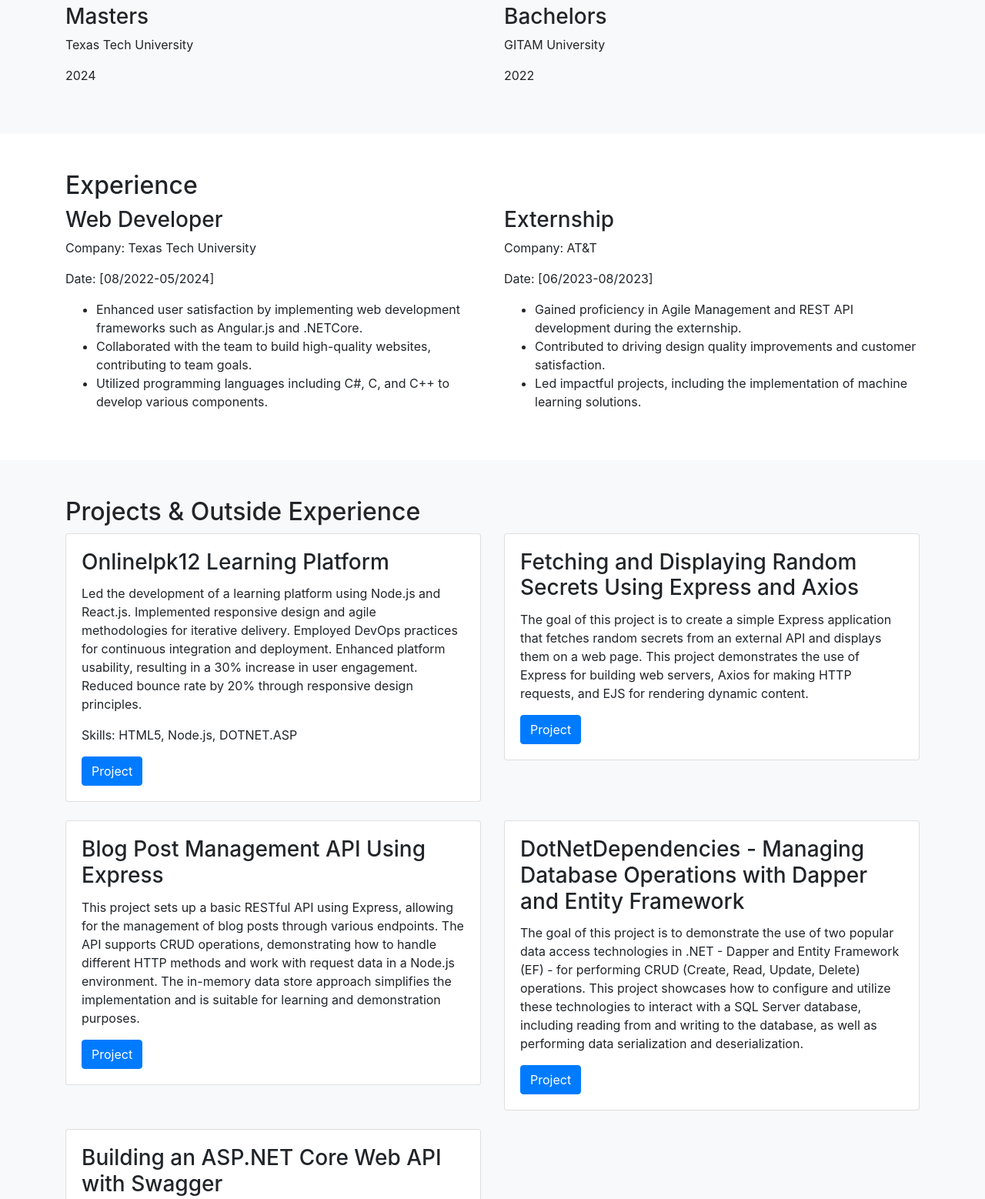
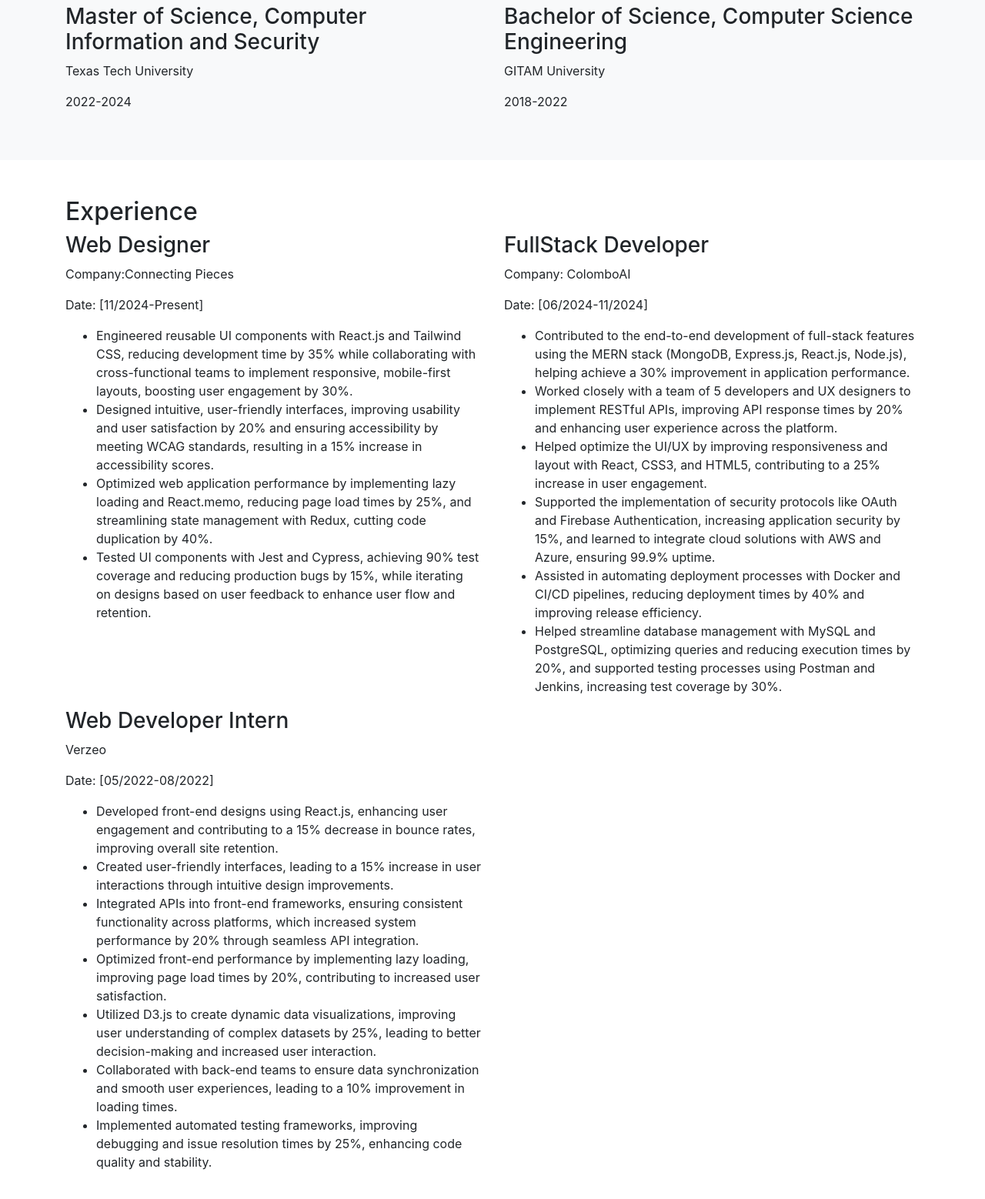
Before and after one commit to SulakshanaMucheli/portfolio, a plain HTML site: page index.html in a window 1280 px wide. Shown: the part 566-2124 px from the top of the page at 77% size. Drawn offline with nearby package versions, Linux system fonts and the light colour scheme; a small style sheet from the web is missing.

Commit message:
Update index.html

```diff
--- a/index.html
+++ b/index.html
@@ -78,14 +78,14 @@
             <h2>Education</h2>
             <div class="row">
                 <div class="col-md-6">
-                    <h3>Masters</h3>
+                    <h3>Master of Science, Computer Information and Security </h3>
                     <p>Texas Tech University</p>
-                    <p>2024</p>
+                    <p>2022-2024</p>
                 </div>
                 <div class="col-md-6">
-                    <h3>Bachelors</h3>
+                    <h3>Bachelor of Science, Computer Science Engineering </h3>
                     <p>GITAM University</p>
-                    <p>2022</p>
+                    <p>2018-2022</p>
                 </div>
             </div>
         </div>
@@ -96,25 +96,50 @@
             <h2>Experience</h2>
             <div class="row">
                 <div class="col-md-6">
-                    <h3>Web Developer</h3>
-                    <p>Company: Texas Tech University</p>
-                    <p>Date: [08/2022-05/2024]</p>
+                    <h3>Web Designer</h3>
+                    <p>Company:Connecting Pieces </p>
+                    <p>Date: [11/2024-Present]</p>
                     <ul>
-                        <li>Enhanced user satisfaction by implementing web development frameworks such as Angular.js and .NETCore.</li>
-                        <li>Collaborated with the team to build high-quality websites, contributing to team goals.</li>
-                        <li>Utilized programming languages including C#, C, and C++ to develop various components.</li>
+                        <li>Engineered reusable UI components with React.js and Tailwind CSS, reducing development time by 35% while collaborating with cross-functional teams to implement responsive, mobile-first layouts, boosting user engagement by 30%.
+
+                            </li>
+                        <li>Designed intuitive, user-friendly interfaces, improving usability and user satisfaction by 20% and ensuring accessibility by meeting WCAG standards, resulting in a 15% increase in accessibility scores.</li>
+                        <li>Optimized web application performance by implementing lazy loading and React.memo, reducing page load times by 25%, and streamlining state management with Redux, cutting code duplication by 40%.</li>
+                         <li>Tested UI components with Jest and Cypress, achieving 90% test coverage and reducing production bugs by 15%, while iterating on designs based on user feedback to enhance user flow and retention.</li>
                     </ul>
                 </div>
                 <div class="col-md-6">
-                    <h3>Externship</h3>
-                    <p>Company: AT&T</p>
-                    <p>Date: [06/2023-08/2023]</p>
+                    <h3>FullStack Developer</h3>
+                    <p>Company: ColomboAI</p>
+                    <p>Date: [06/2024-11/2024]</p>
                     <ul>
-                        <li>Gained proficiency in Agile Management and REST API development during the externship.</li>
-                        <li>Contributed to driving design quality improvements and customer satisfaction.</li>
-                        <li>Led impactful projects, including the implementation of machine learning solutions.</li>
+                        <li>Contributed to the end-to-end development of full-stack features using the MERN stack (MongoDB, Express.js, React.js, Node.js), helping achieve a 30% improvement in application performance.</li>
+                        <li>  Worked closely with a team of 5 developers and UX designers to implement RESTful APIs, improving API response times by 20% and enhancing user experience across the platform.</li>
+                        <li> Helped optimize the UI/UX by improving responsiveness and layout with React, CSS3, and HTML5, contributing to a 25% increase in user engagement.</li>
+                        <li> Supported the implementation of security protocols like OAuth and Firebase Authentication, increasing application security by 15%, and learned to integrate cloud solutions with AWS and Azure, ensuring 99.9% uptime.</li>
+                        <li> Assisted in automating deployment processes with Docker and CI/CD pipelines, reducing deployment times by 40% and improving release efficiency.</li>
+                        <li>  Helped streamline database management with MySQL and PostgreSQL, optimizing queries and reducing execution times by 20%, and supported testing processes using Postman and Jenkins, increasing test coverage by 30%.</li>
+
                     </ul>
                 </div>
+            </div>
+            <div class="row">
+                <div class="col-md-6">
+                    <h3>Web Developer Intern</h3>
+                    <p>Verzeo </p>
+                    <p>Date: [05/2022-08/2022]</p>
+                    <ul>
+                        <li>Developed front-end designs using React.js, enhancing user engagement and contributing to a 15% decrease in bounce rates, improving overall site retention.</li>
+                        <li>   Created user-friendly interfaces, leading to a 15% increase in user interactions through intuitive design improvements.</li>
+                        <li>  Integrated APIs into front-end frameworks, ensuring consistent functionality across platforms, which increased system performance by 20% through seamless API integration.</li>
+                        <li> Optimized front-end performance by implementing lazy loading, improving page load times by 20%, contributing to increased user satisfaction.</li>
+                        <li>  Utilized D3.js to create dynamic data visualizations, improving user understanding of complex datasets by 25%, leading to better decision-making and increased user interaction.</li>
+                        <li>  Collaborated with back-end teams to ensure data synchronization and smooth user experiences, leading to a 10% improvement in loading times.</li>
+                        <li> Implemented automated testing frameworks, improving debugging and issue resolution times by 25%, enhancing code quality and stability.</li>
+
+                    </ul>
+                </div>
+
             </div>
         </div>
     </section>
```
